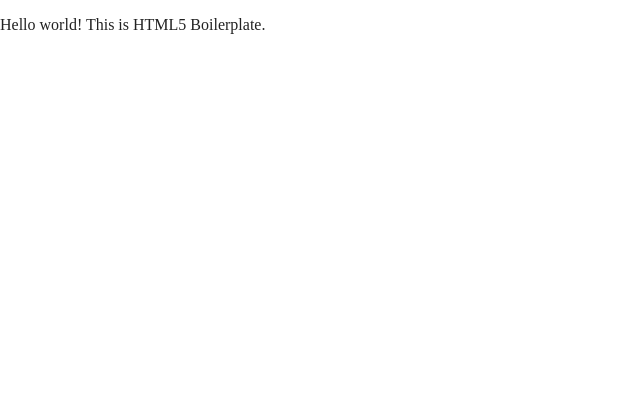
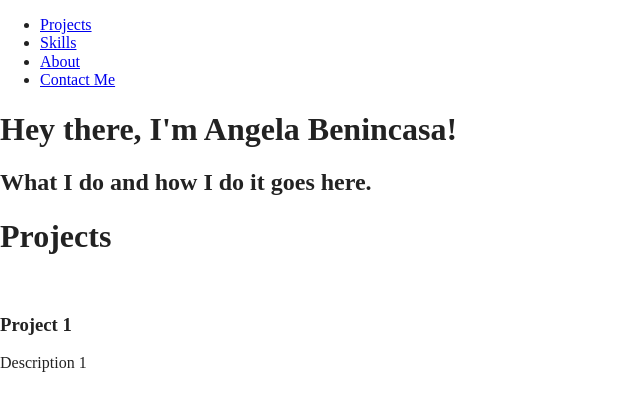
Before and after one commit to AngelaBenincasa/2022-angela-benincasa, a website built with Parcel: page index.html in a window 1280 px wide. Shown: the whole page, without its empty margins (0-640 px from the left). Built offline with nearby package versions, Linux system fonts and the light colour scheme.

Commit message:
Added HTML structure

```diff
--- a/index.html
+++ b/index.html
@@ -3,7 +3,7 @@
 
 <head>
   <meta charset="utf-8">
-  <title></title>
+  <title>Angela Benincasa | Portfolio</title>
   <meta name="description" content="">
   <meta name="viewport" content="width=device-width, initial-scale=1">
 
@@ -24,8 +24,64 @@
 
 <body>
 
-  <!-- Add your site or application content here -->
-  <p>Hello world! This is HTML5 Boilerplate.</p>
+  <header>
+    <div class="content-wrapper">
+      <nav>
+        <ul>
+          <li><a href="#projects_section">Projects</a></li>
+          <li><a href="#skills_section">Skills</a></li>
+          <li><a href="#about_section">About</a></li>
+          <li><a href="#contact_section">Contact Me</a></li>
+        </ul>
+      </nav>
+    </div>
+  </header>
+
+  <main>
+    <section class="hero-section">
+      <div class="content-wrapper">
+        <h1>Hey there, I'm Angela Benincasa!</h1>
+        <h2>What I do and how I do it goes here.</h2>
+      </div>
+    </section>
+
+    <section class="projects-section" id="projects-section">
+      <div class="content-wrapper">
+
+        <h1>Projects</h1>
+
+        <article class="project-wrapper project-1">
+          <img />
+          <h3>Project 1</h3>
+          <p>Description 1</p>
+
+        </article>
+        <article class="project-wrapper project-2"></article>
+        <article class="project-wrapper project-3"></article>
+        <article class="project-wrapper project-4"></article>
+        <article class="project-wrapper project-5"></article>
+      </div>
+    </section>
+
+    <section class="skills-section" id="skills-section">
+      <div class="content-wrapper">
+      </div>
+    </section>
+
+    <section class="about-section" id="about-section">
+      <div class="content-wrapper">
+
+      </div>
+    </section>
+
+    <footer class="contact-section" id="contact-section">
+      <div class="content-wrapper">
+
+      </div>
+    </footer>
+  </main>
+
+
   <script src="js/vendor/modernizr-3.11.2.min.js"></script>
   <script src="js/plugins.js"></script>
   <script src="js/main.js"></script>
```
